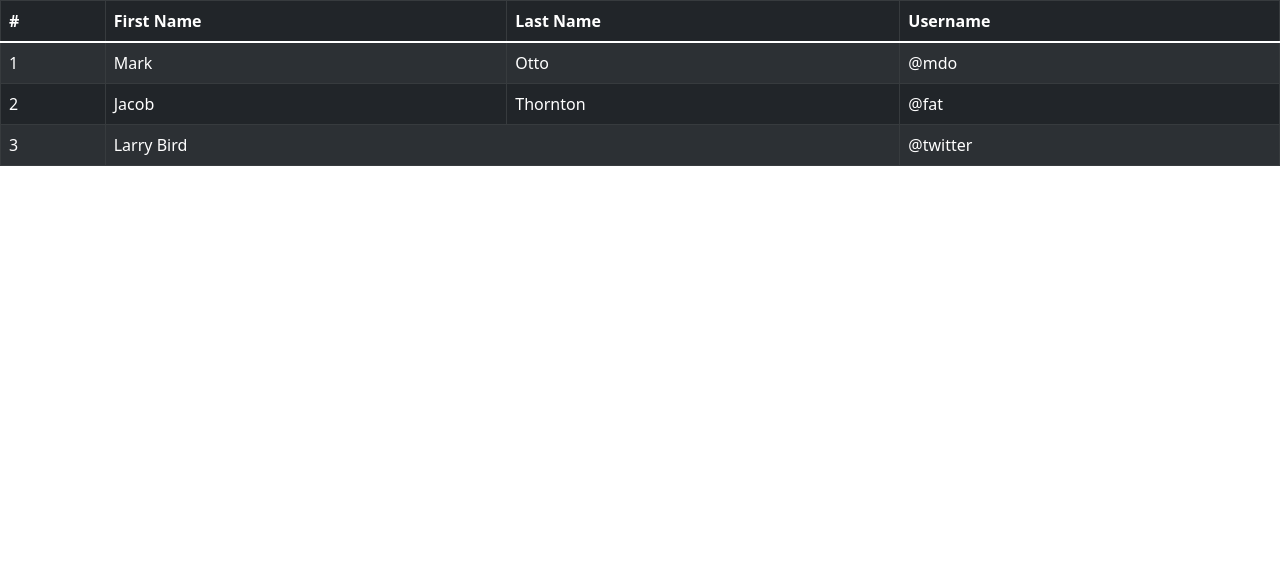
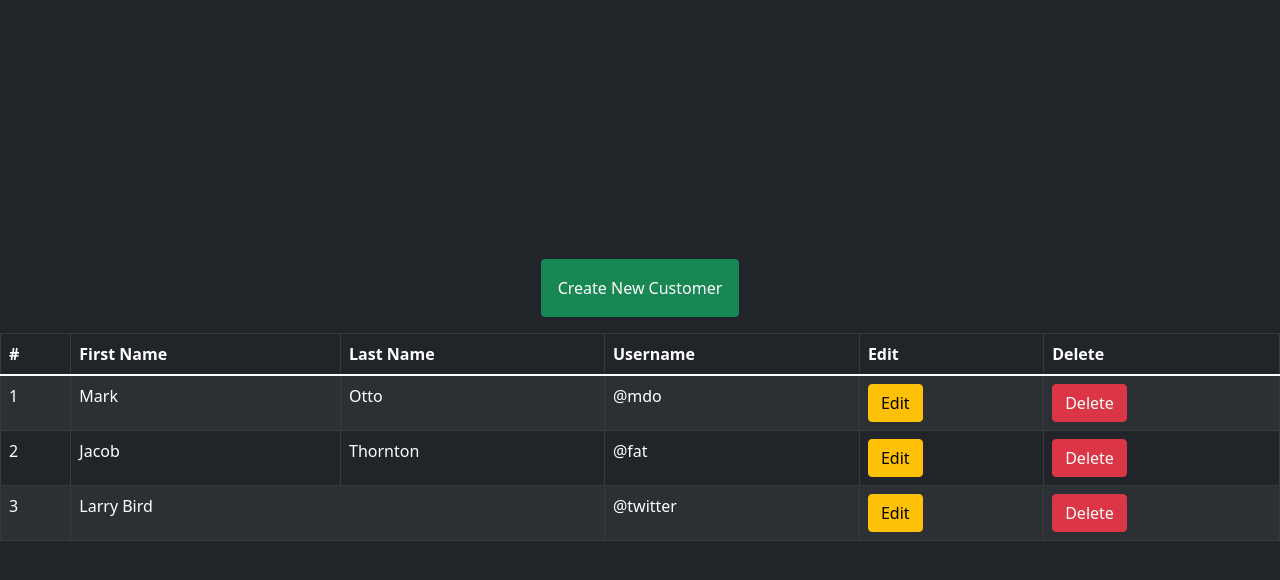
Before and after one commit to UF-code/express-next-redux-crud-exercise, a Next.js app in the folder frontend/: page / in a window 1280 px wide. Shown: the top 580 px of the page. Built offline with nearby package versions, Linux system fonts and the light colour scheme.

Commit message:
adding tables and buttons

```diff
--- a/frontend/components/table.component.jsx
+++ b/frontend/components/table.component.jsx
@@ -1,5 +1,5 @@
 import React from 'react'
-import { Table } from 'react-bootstrap'
+import { Table, Button, ButtonGroup, DropdownButton, Dropdown } from 'react-bootstrap'
 
 const TableComponent = () => {
     return (
@@ -10,6 +10,8 @@ const TableComponent = () => {
                     <th>First Name</th>
                     <th>Last Name</th>
                     <th>Username</th>
+                    <th>Edit</th>
+                    <th>Delete</th>
                 </tr>
             </thead>
             <tbody>
@@ -18,17 +20,35 @@ const TableComponent = () => {
                     <td>Mark</td>
                     <td>Otto</td>
                     <td>@mdo</td>
+                    <td>
+                        <Button variant='warning'>Edit</Button>
+                    </td>
+                    <td>
+                        <Button variant='danger'>Delete</Button>
+                    </td>
                 </tr>
                 <tr>
                     <td>2</td>
                     <td>Jacob</td>
                     <td>Thornton</td>
                     <td>@fat</td>
+                    <td>
+                        <Button variant='warning'>Edit</Button>
+                    </td>
+                    <td>
+                        <Button variant='danger'>Delete</Button>
+                    </td>
                 </tr>
                 <tr>
                     <td>3</td>
                     <td colSpan={2}>Larry Bird</td>
                     <td>@twitter</td>
+                    <td>
+                        <Button variant='warning'>Edit</Button>
+                    </td>
+                    <td>
+                        <Button variant='danger'>Delete</Button>
+                    </td>
                 </tr>
             </tbody>
         </Table>
--- a/frontend/pages/index.js
+++ b/frontend/pages/index.js
@@ -1,20 +1,28 @@
 import Head from 'next/head'
 import Image from 'next/image'
 import 'bootstrap/dist/css/bootstrap.min.css'
-
+import { Button } from 'react-bootstrap'
 import TableComponent from '../components/table.component.jsx'
 
 export default function Home() {
     return (
-        <div className='bg-black'>
+        <div className='bg-dark vw-100 vh-100 d-flex justify-content-center align-items-center'>
             <Head>
                 <title>Create Next App</title>
                 <meta name='description' content='Generated by create next app' />
                 <link rel='icon' href='/favicon.ico' />
             </Head>
 
-            <main></main>
-            <TableComponent />
+            <main>
+                <div className='w-100 d-flex justify-content-center'>
+                    <Button variant='success' className='p-3 m-3'>
+                        Create New Customer
+                    </Button>
+                </div>
+                <div className='vw-100'>
+                    <TableComponent />
+                </div>
+            </main>
         </div>
     )
 }
```
